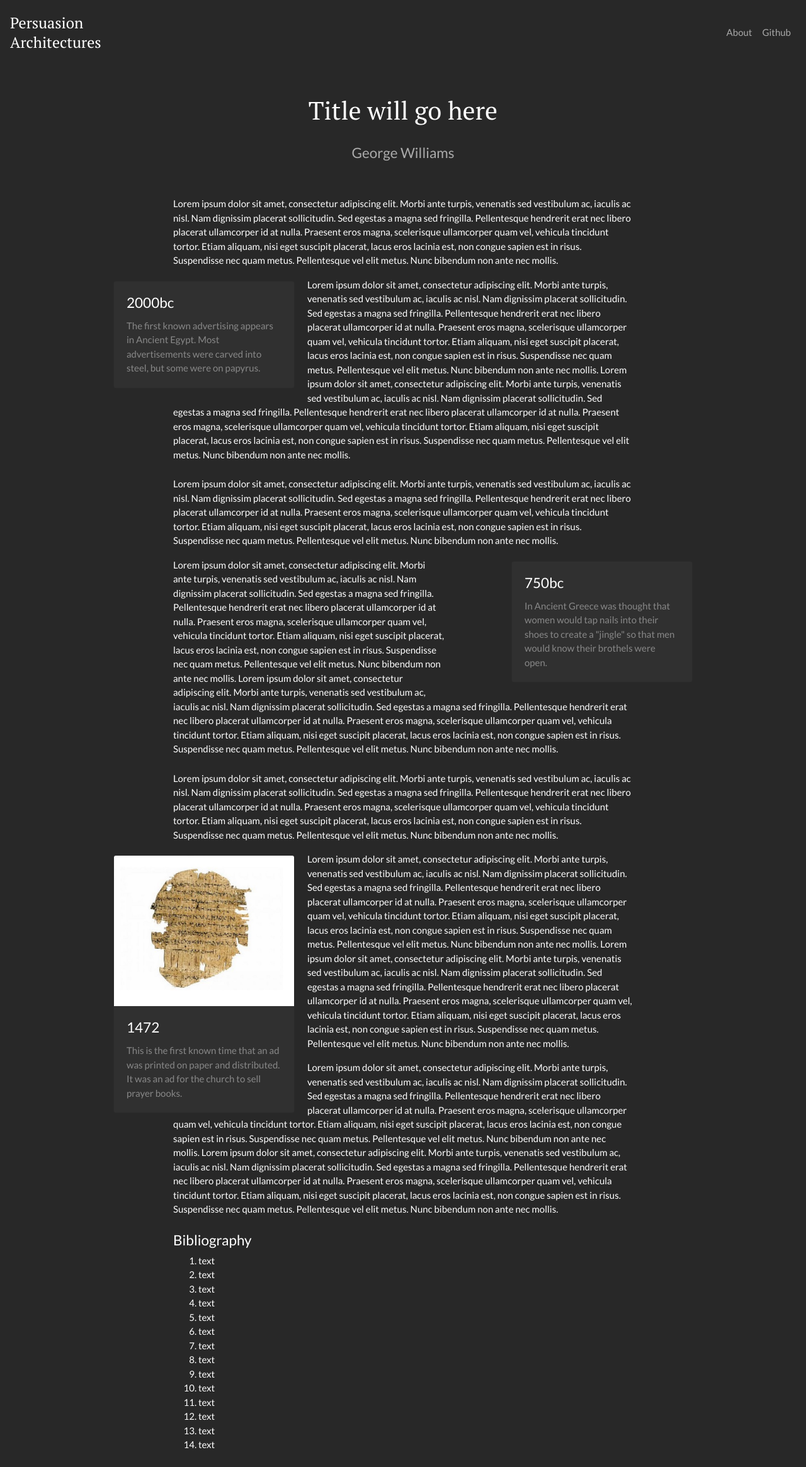
After one commit to sneakaway-studio/persuasion-architectures, a PHP site: page /SneakawayStudio/papers/williams/index.php in a window 1280 px wide. The commit adds this page. Shown: the whole page at 63% size. Run offline with PHP 8.4, Linux system fonts and the light colour scheme.

Commit message:
Adds sample for Williams, caption for Gerig

```diff
--- a/assets/css/styles.css
+++ b/assets/css/styles.css
@@ -53,6 +53,26 @@ iframe {
     border: none;
 }
 
+.floating-card-left {
+    float: left;
+    margin: 5px;
+    max-width: 300px;
+    left:-100px;
+    margin-right:-80px;
+}
+.floating-card-right {
+    float: right;
+    margin: 5px;
+    max-width: 300px;
+    left:100px;
+}
+@media (max-width: 700px) {
+    .floating-card-left, .floating-card-right {
+        float: none;
+        left: 0;
+        margin-right:0;
+    }
+}
 
 
 /*  de-angelis-slideshow
--- /dev/null
+++ b/papers/williams/index.php
@@ -0,0 +1,141 @@
+
+    <?php $subdirectory = true; ?>
+    <?php include_once('../../inc/header.php'); ?>
+
+
+    <div class="container">
+        <div class="row my-5">
+            <div class="col-12 col-lg-8 offset-lg-2 text-center paper-title">
+                <h2>Title will go here</h2>
+                <h4>George Williams</h4>
+            </div>
+        </div>
+    </div>
+
+
+
+
+
+        <div class="container">
+
+
+            <div class="row my-2">
+                <div class="col-12 col-lg-8 offset-lg-2">
+
+                    <p>Lorem ipsum dolor sit amet, consectetur adipiscing elit. Morbi ante turpis, venenatis sed vestibulum ac, iaculis ac nisl. Nam dignissim placerat sollicitudin. Sed egestas a magna sed fringilla. Pellentesque hendrerit erat nec
+                        libero placerat ullamcorper id at nulla. Praesent eros magna, scelerisque ullamcorper quam vel, vehicula tincidunt tortor. Etiam aliquam, nisi eget suscipit placerat, lacus eros lacinia est, non congue sapien est in risus.
+                        Suspendisse nec quam metus. Pellentesque vel elit metus. Nunc bibendum non ante nec mollis.</p>
+
+                    <div class="card bg-dark text-white floating-card-left" style="width: 18rem;">
+                        <div class="card-body">
+                            <h4 class="card-title">2000bc</h4>
+                            <p class="card-text text-muted">The first known advertising appears in Ancient Egypt. Most advertisements were carved into steel, but some were on papyrus.</p>
+                        </div>
+                    </div>
+                    <p>Lorem ipsum dolor sit amet, consectetur adipiscing elit. Morbi ante turpis, venenatis sed vestibulum ac, iaculis ac nisl. Nam dignissim placerat sollicitudin. Sed egestas a magna sed fringilla. Pellentesque hendrerit erat nec
+                        libero placerat ullamcorper id at nulla. Praesent eros magna, scelerisque ullamcorper quam vel, vehicula tincidunt tortor. Etiam aliquam, nisi eget suscipit placerat, lacus eros lacinia est, non congue sapien est in risus.
+                        Suspendisse nec quam metus. Pellentesque vel elit metus. Nunc bibendum non ante nec mollis. Lorem ipsum dolor sit amet, consectetur adipiscing elit. Morbi ante turpis, venenatis sed vestibulum ac, iaculis ac nisl. Nam dignissim placerat sollicitudin. Sed egestas a magna sed fringilla. Pellentesque hendrerit erat nec
+                        libero placerat ullamcorper id at nulla. Praesent eros magna, scelerisque ullamcorper quam vel, vehicula tincidunt tortor. Etiam aliquam, nisi eget suscipit placerat, lacus eros lacinia est, non congue sapien est in risus.
+                        Suspendisse nec quam metus. Pellentesque vel elit metus. Nunc bibendum non ante nec mollis.</p>
+
+                </div>
+            </div>
+
+
+            <div class="row my-2">
+                <div class="col-12 col-lg-8 offset-lg-2">
+
+                    <p>Lorem ipsum dolor sit amet, consectetur adipiscing elit. Morbi ante turpis, venenatis sed vestibulum ac, iaculis ac nisl. Nam dignissim placerat sollicitudin. Sed egestas a magna sed fringilla. Pellentesque hendrerit erat nec
+                        libero placerat ullamcorper id at nulla. Praesent eros magna, scelerisque ullamcorper quam vel, vehicula tincidunt tortor. Etiam aliquam, nisi eget suscipit placerat, lacus eros lacinia est, non congue sapien est in risus.
+                        Suspendisse nec quam metus. Pellentesque vel elit metus. Nunc bibendum non ante nec mollis.</p>
+
+                    <div class="card bg-dark text-white floating-card-right" style="width: 18rem;">
+                        <div class="card-body">
+                            <h4 class="card-title">750bc</h4>
+                            <p class="card-text text-muted">In Ancient Greece was thought that women would tap nails into their shoes to create a "jingle" so that men would know their brothels were open.</p>
+                        </div>
+                    </div>
+                    <p>Lorem ipsum dolor sit amet, consectetur adipiscing elit. Morbi ante turpis, venenatis sed vestibulum ac, iaculis ac nisl. Nam dignissim placerat sollicitudin. Sed egestas a magna sed fringilla. Pellentesque hendrerit erat nec
+                        libero placerat ullamcorper id at nulla. Praesent eros magna, scelerisque ullamcorper quam vel, vehicula tincidunt tortor. Etiam aliquam, nisi eget suscipit placerat, lacus eros lacinia est, non congue sapien est in risus.
+                        Suspendisse nec quam metus. Pellentesque vel elit metus. Nunc bibendum non ante nec mollis. Lorem ipsum dolor sit amet, consectetur adipiscing elit. Morbi ante turpis, venenatis sed vestibulum ac, iaculis ac nisl. Nam dignissim placerat sollicitudin. Sed egestas a magna sed fringilla. Pellentesque hendrerit erat nec
+                        libero placerat ullamcorper id at nulla. Praesent eros magna, scelerisque ullamcorper quam vel, vehicula tincidunt tortor. Etiam aliquam, nisi eget suscipit placerat, lacus eros lacinia est, non congue sapien est in risus.
+                        Suspendisse nec quam metus. Pellentesque vel elit metus. Nunc bibendum non ante nec mollis.</p>
+
+                </div>
+            </div>
+
+
+
+            <div class="row my-2">
+                <div class="col-12 col-lg-8 offset-lg-2">
+
+                    <p>Lorem ipsum dolor sit amet, consectetur adipiscing elit. Morbi ante turpis, venenatis sed vestibulum ac, iaculis ac nisl. Nam dignissim placerat sollicitudin. Sed egestas a magna sed fringilla. Pellentesque hendrerit erat nec
+                        libero placerat ullamcorper id at nulla. Praesent eros magna, scelerisque ullamcorper quam vel, vehicula tincidunt tortor. Etiam aliquam, nisi eget suscipit placerat, lacus eros lacinia est, non congue sapien est in risus.
+                        Suspendisse nec quam metus. Pellentesque vel elit metus. Nunc bibendum non ante nec mollis.</p>
+
+                    <div class="card bg-dark text-white floating-card-left" style="width: 18rem;">
+                        <img class="card-img-top" src="img/1472-printed-ad.png" alt="thumbnail">
+                        <div class="card-body">
+                            <h4 class="card-title">1472</h4>
+                            <p class="card-text text-muted">This is the first known time that an ad was printed on paper and distributed. It was an ad for the church to sell prayer books.</p>
+                        </div>
+                    </div>
+
+                    <p>Lorem ipsum dolor sit amet, consectetur adipiscing elit. Morbi ante turpis, venenatis sed vestibulum ac, iaculis ac nisl. Nam dignissim placerat sollicitudin. Sed egestas a magna sed fringilla. Pellentesque hendrerit erat nec
+                        libero placerat ullamcorper id at nulla. Praesent eros magna, scelerisque ullamcorper quam vel, vehicula tincidunt tortor. Etiam aliquam, nisi eget suscipit placerat, lacus eros lacinia est, non congue sapien est in risus.
+                        Suspendisse nec quam metus. Pellentesque vel elit metus. Nunc bibendum non ante nec mollis. Lorem ipsum dolor sit amet, consectetur adipiscing elit. Morbi ante turpis, venenatis sed vestibulum ac, iaculis ac nisl. Nam dignissim placerat sollicitudin. Sed egestas a magna sed fringilla. Pellentesque hendrerit erat nec
+                        libero placerat ullamcorper id at nulla. Praesent eros magna, scelerisque ullamcorper quam vel, vehicula tincidunt tortor. Etiam aliquam, nisi eget suscipit placerat, lacus eros lacinia est, non congue sapien est in risus.
+                        Suspendisse nec quam metus. Pellentesque vel elit metus. Nunc bibendum non ante nec mollis.</p>
+
+                        <p>Lorem ipsum dolor sit amet, consectetur adipiscing elit. Morbi ante turpis, venenatis sed vestibulum ac, iaculis ac nisl. Nam dignissim placerat sollicitudin. Sed egestas a magna sed fringilla. Pellentesque hendrerit erat nec
+                            libero placerat ullamcorper id at nulla. Praesent eros magna, scelerisque ullamcorper quam vel, vehicula tincidunt tortor. Etiam aliquam, nisi eget suscipit placerat, lacus eros lacinia est, non congue sapien est in risus.
+                            Suspendisse nec quam metus. Pellentesque vel elit metus. Nunc bibendum non ante nec mollis. Lorem ipsum dolor sit amet, consectetur adipiscing elit. Morbi ante turpis, venenatis sed vestibulum ac, iaculis ac nisl. Nam dignissim placerat sollicitudin. Sed egestas a magna sed fringilla. Pellentesque hendrerit erat nec
+                            libero placerat ullamcorper id at nulla. Praesent eros magna, scelerisque ullamcorper quam vel, vehicula tincidunt tortor. Etiam aliquam, nisi eget suscipit placerat, lacus eros lacinia est, non congue sapien est in risus.
+                            Suspendisse nec quam metus. Pellentesque vel elit metus. Nunc bibendum non ante nec mollis.</p>
+
+                </div>
+            </div>
+
+
+
+
+
+
+
+
+
+        <div class="row my-2">
+            <div class="col-12 col-lg-8 offset-lg-2">
+
+<h4>Bibliography</h4>
+
+
+<ol>
+
+    <li id='#bib01'>text</li>
+    <li id='#bib02'>text</li>
+    <li id='#bib03'>text</li>
+    <li id='#bib04'>text</li>
+    <li id='#bib05'>text</li>
+    <li id='#bib06'>text</li>
+    <li id='#bib07'>text</li>
+    <li id='#bib08'>text</li>
+    <li id='#bib09'>text</li>
+    <li id='#bib10'>text</li>
+    <li id='#bib11'>text</li>
+    <li id='#bib12'>text</li>
+    <li id='#bib13'>text</li>
+    <li id='#bib14'>text</li>
+
+
+
+</ol>
+
+
+        </div>
+    </div>
+</div>
+
+
+
+<?php include_once('../../inc/footer.php'); ?>
```
Also changed, not shown: papers/gerig/index.php (+11 -1 lines), README.md, papers/williams/img/1472-printed-ad.png (added).
